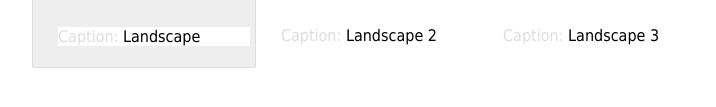
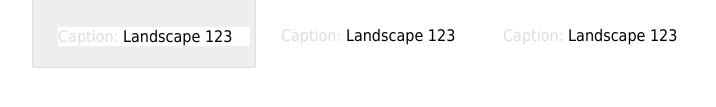
Before and after one commit to Rajeshred/Rajeshred.github.io, a plain HTML site: page index.html in a window 1280 px wide. Shown: the part 523-630 px from the top of the page, 228-944 px from the left. Drawn offline with Linux system fonts and the light colour scheme.

Commit message:
Update index.html

```diff
--- a/index.html
+++ b/index.html
@@ -26,7 +26,7 @@
             <gallery-item inline-template key="items0">
               <div class="gallery-item current" :class="`${ item.isCurrent && 'current' }`" ref="item">
                 <img @click="showFullSize(item)" ref="img" src="https://picsum.photos/798/499">
-                <p ref="caption">Landscape</p>
+                <p ref="caption">Landscape 123</p>
 
               </div>
             </gallery-item>
@@ -34,13 +34,13 @@
             <gallery-item inline-template key="items1">
               <div class="gallery-item" :class="`${ item.isCurrent && 'current' }`" ref="item">
                 <img @click="showFullSize(item)" ref="img" src="https://picsum.photos/799/499">
-                <p ref="caption">Landscape 2</p>
+                <p ref="caption">Landscape 123</p>
               </div>
             </gallery-item>
             <gallery-item inline-template key="items2">
               <div class="gallery-item" :class="`${ item.isCurrent && 'current' }`" ref="item">
                 <img @click="showFullSize(item)" ref="img" src="https://picsum.photos/800/499" >
-                <p ref="caption">Landscape 3</p>
+                <p ref="caption">Landscape 123</p>
               </div>
             </gallery-item>
       </div>
```
